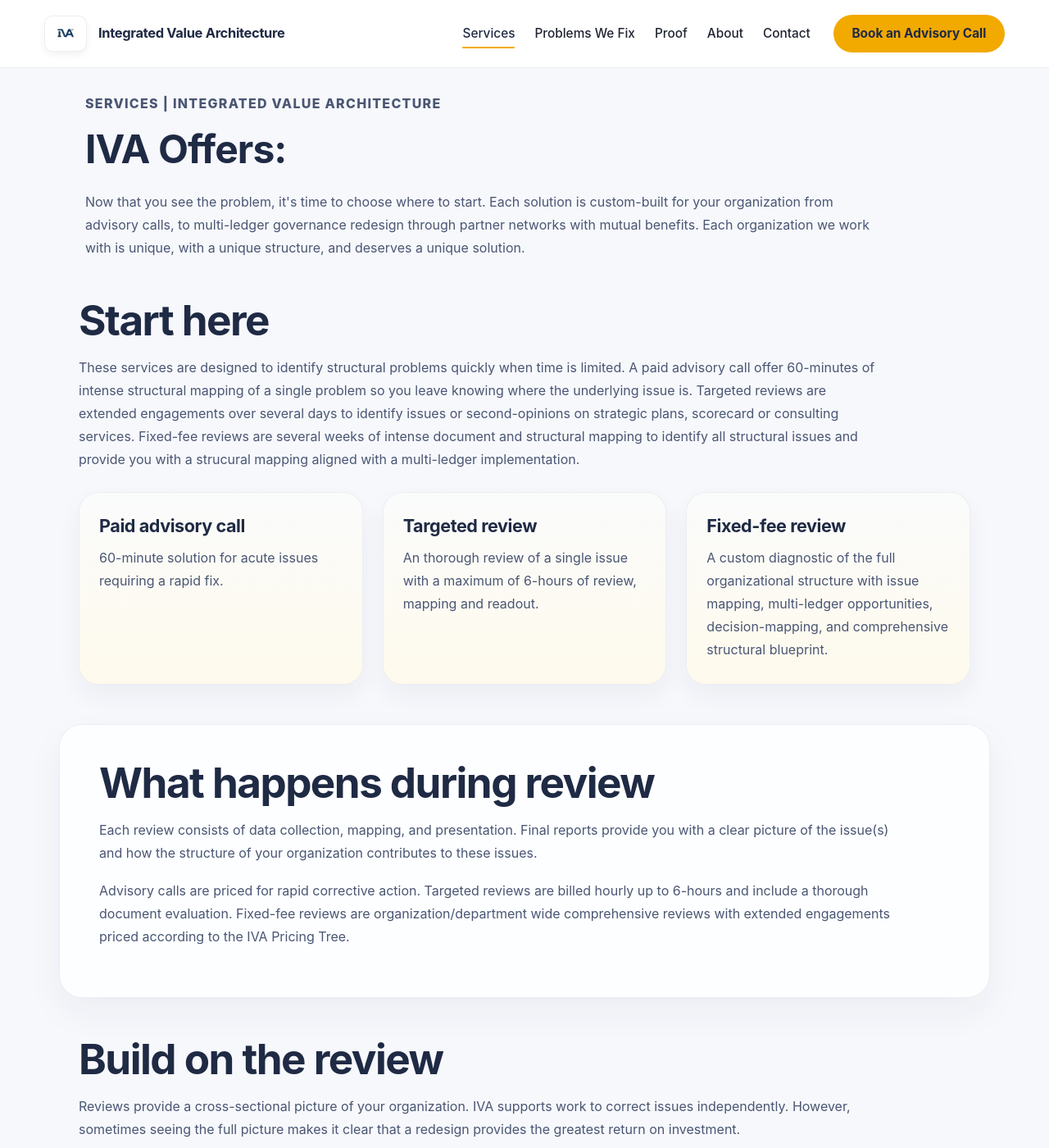
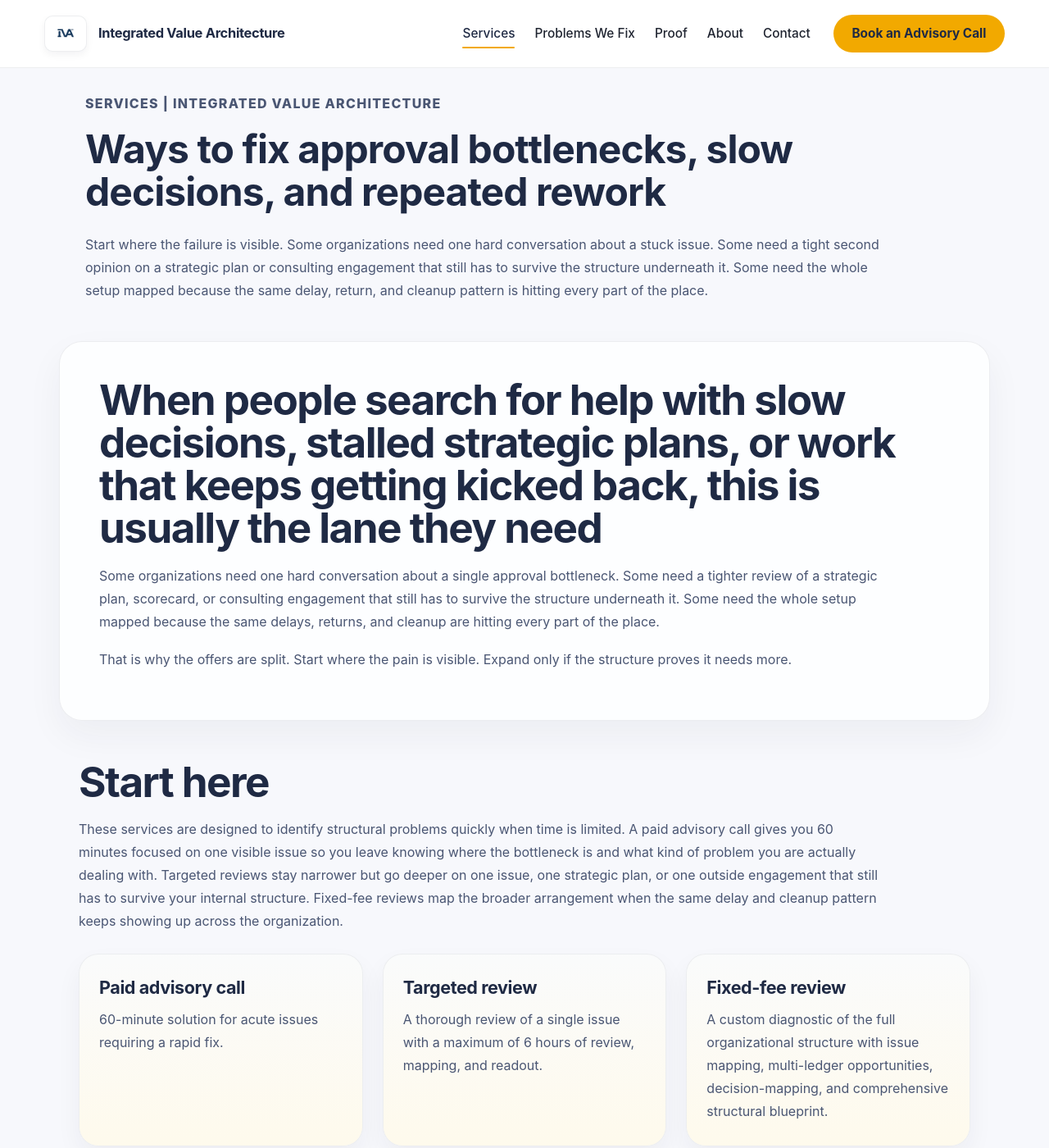
Before and after one commit to efost7873/integratedvaluearchitecture.com, a Jekyll site: the page built from services.html, in a window 1280 px wide and 1400 px high. Shown: the whole window at 82% size. Built offline with Jekyll 4.4.1, drawn with Linux system fonts in a browser that asks for light colours.

Commit message:
Update services.html

```diff
--- a/services.html
+++ b/services.html
@@ -1,7 +1,7 @@
 ---
 layout: default
-title: Services | Integrated Value Architecture
-description: IVA offers paid advisory calls, fixed-fee and targeted reviews, multi-ledger redesign, workshops, briefings, and curated partners and supporters networks.
+title: Governance Consulting Services for Approval Bottlenecks and Slow Decisions | IVA
+description: IVA offers advisory calls, targeted reviews, fixed-fee reviews, governance redesign, workshops, and support for organizations dealing with approval bottlenecks, repeated rework, and slow decisions.
 permalink: /services/
 schema_type: Service
 ---
@@ -9,18 +9,32 @@
 <section class="page-header">
   <div class="container narrow">
     <p class="eyebrow">Services | Integrated Value Architecture</p>
-    <h1>IVA Offers:</h1>
+    <h1>Ways to fix approval bottlenecks, slow decisions, and repeated rework</h1>
     <p>
-      Now that you see the problem, it's time to choose where to start. Each solution is custom-built for your organization from advisory calls, to multi-ledger governance redesign through partner networks with mutual benefits. Each organization we work with is unique, with a unique structure, and deserves a unique solution.
+      Start where the failure is visible. Some organizations need one hard conversation about a stuck issue. Some need a tight second opinion on a strategic plan or consulting engagement that still has to survive the structure underneath it. Some need the whole setup mapped because the same delay, return, and cleanup pattern is hitting every part of the place.
     </p>
   </div>
 </section>
+
+<section class="section alt">
+  <div class="container narrow">
+    <h2>When people search for help with slow decisions, stalled strategic plans, or work that keeps getting kicked back, this is usually the lane they need</h2>
+    <p>
+      Some organizations need one hard conversation about a single approval bottleneck. Some need a tighter review of a strategic plan, scorecard, or consulting engagement that still has to survive the structure underneath it. Some need the whole setup mapped because the same delays, returns, and cleanup are hitting every part of the place.
+    </p>
+    <p>
+      That is why the offers are split. Start where the pain is visible. Expand only if the structure proves it needs more.
+    </p>
+  </div>
+</section>
+
+
 
 <section class="section">
   <div class="container narrow">
     <h2>Start here</h2>
     <p>
-      These services are designed to identify structural problems quickly when time is limited. A paid advisory call offer 60-minutes of intense structural mapping of a single problem so you leave knowing where the underlying issue is. Targeted reviews are extended engagements over several days to identify issues or second-opinions on strategic plans, scorecard or consulting services. Fixed-fee reviews are several weeks of intense document and structural mapping to identify all structural issues and provide you with a strucural mapping aligned with a multi-ledger implementation.
+      These services are designed to identify structural problems quickly when time is limited. A paid advisory call gives you 60 minutes focused on one visible issue so you leave knowing where the bottleneck is and what kind of problem you are actually dealing with. Targeted reviews stay narrower but go deeper on one issue, one strategic plan, or one outside engagement that still has to survive your internal structure. Fixed-fee reviews map the broader arrangement when the same delay and cleanup pattern keeps showing up across the organization.
     </p>
 
     <div class="card-grid three-up">
@@ -37,7 +51,7 @@
         <a class="card-link" href="https://forms.cloud.microsoft/r/1Wrgbq53H3">
           <h3>Targeted review</h3>
           <p>
-            An thorough review of a single issue with a maximum of 6-hours of review, mapping and readout.
+            A thorough review of a single issue with a maximum of 6 hours of review, mapping, and readout.
           </p>
         </a>
       </article>
```
